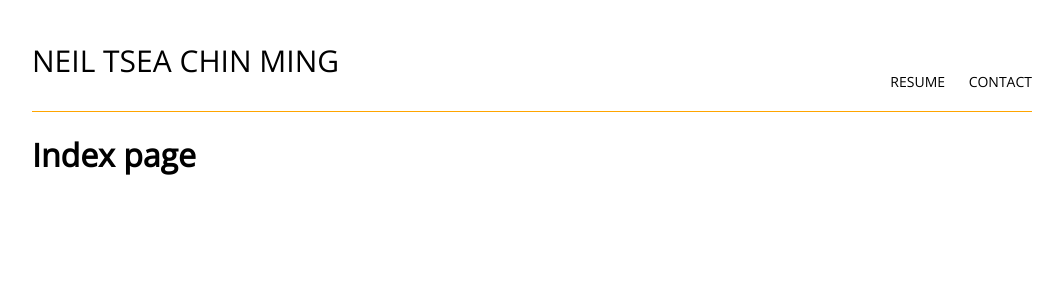
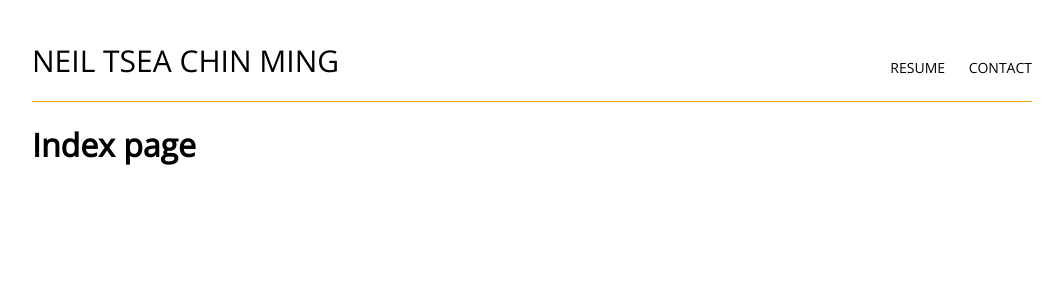
Before and after one commit to neiltcm/neiltcm.github.io, a Jekyll site: the page built from index.html, in a window 1280 px wide. Shown: the top 300 px of the page, without its empty margins (108-1171 px from the left). Built offline with Jekyll 4.4.1, drawn with Linux system fonts in a browser that asks for light colours; nearby versions of some CDN libraries.

Commit message:
Fixed nav positioning issue

```diff
--- a/_includes/nav.html
+++ b/_includes/nav.html
@@ -30,7 +30,7 @@ $( document ).ready(function() {
 
     $( window ).resize(function() {
     	var width = window.innerWidth || document.body.clientWidth;
-    	if (width > 414) {
+    	if (width > 550) {
    			$('#nav').css('display', 'block');
     	} else {
     		$('#nav').css('display', 'none');
--- a/css/style.css
+++ b/css/style.css
@@ -24,6 +24,10 @@ p {
 	margin: 10px 0 10px 0;
 }
 
+nav {
+	clear: both;
+}
+
 #footer {
 	margin: 100px 0 30px 0;
 }
@@ -42,7 +46,12 @@ p {
 }
 
 #name {
-	width: 400px;
+	float: left;
+}
+
+#name p {
+	margin: 0;
+	padding: 0;
 }
 
 #name a {
@@ -57,7 +66,7 @@ p {
 #nav {
 	position: absolute;
 	right: 0;
-	bottom: 20px;
+	bottom: 24px;
 	display: block;
 }
 
@@ -268,48 +277,6 @@ p {
 		width: 450px;
 	}
 
-	.skill-section {
-		min-width: 120px;
-	}
-}
-
-@media (max-width: 500px) {
-	#container {
-		width: 415px;
-	}
-}
-
-@media (min-width: 415px) {
-	#nav {
-		display: block;
-	}
-}
-
-@media (max-width: 414px) and (orientation: portrait) {
-	#container {
-		width: 90%;
-	}
-
-	#nav-container {
-		margin: 20px 0 0 0;
-		position: relative;
-	}
-
-	#menu-icon {
-		display: inline-block;
-		position: absolute;
-		right: 0;
-		top: 6%;
-	}
-
-	#name {
-		width: 80%;
-	}
-
-	#name a {
-		font-size: 20px;
-	}
-
 	#nav {
 		display: none;
 		position: relative;
@@ -330,10 +297,52 @@ p {
 		margin: 10px 0 10px 0;
 	}
 
+	#menu-icon {
+		display: inline-block;
+		position: absolute;
+		right: 0;
+		top: 6%;
+	}
+
 	.page-title {
 		margin: 10px 0 0 0;
 		font-weight: bold;
 		display: block;
+	}
+
+	.skill-section {
+		min-width: 120px;
+	}
+}
+
+@media (max-width: 500px) {
+	#container {
+		width: 415px;
+	}
+}
+
+@media (min-width: 551px) {
+	#nav {
+		display: block;
+	}
+}
+
+@media (max-width: 414px) and (orientation: portrait) {
+	#container {
+		width: 90%;
+	}
+
+	#nav-container {
+		margin: 20px 0 0 0;
+		position: relative;
+	}
+
+	#name {
+		width: 80%;
+	}
+
+	#name a {
+		font-size: 20px;
 	}
 
 	.project-thumbnail {
```
